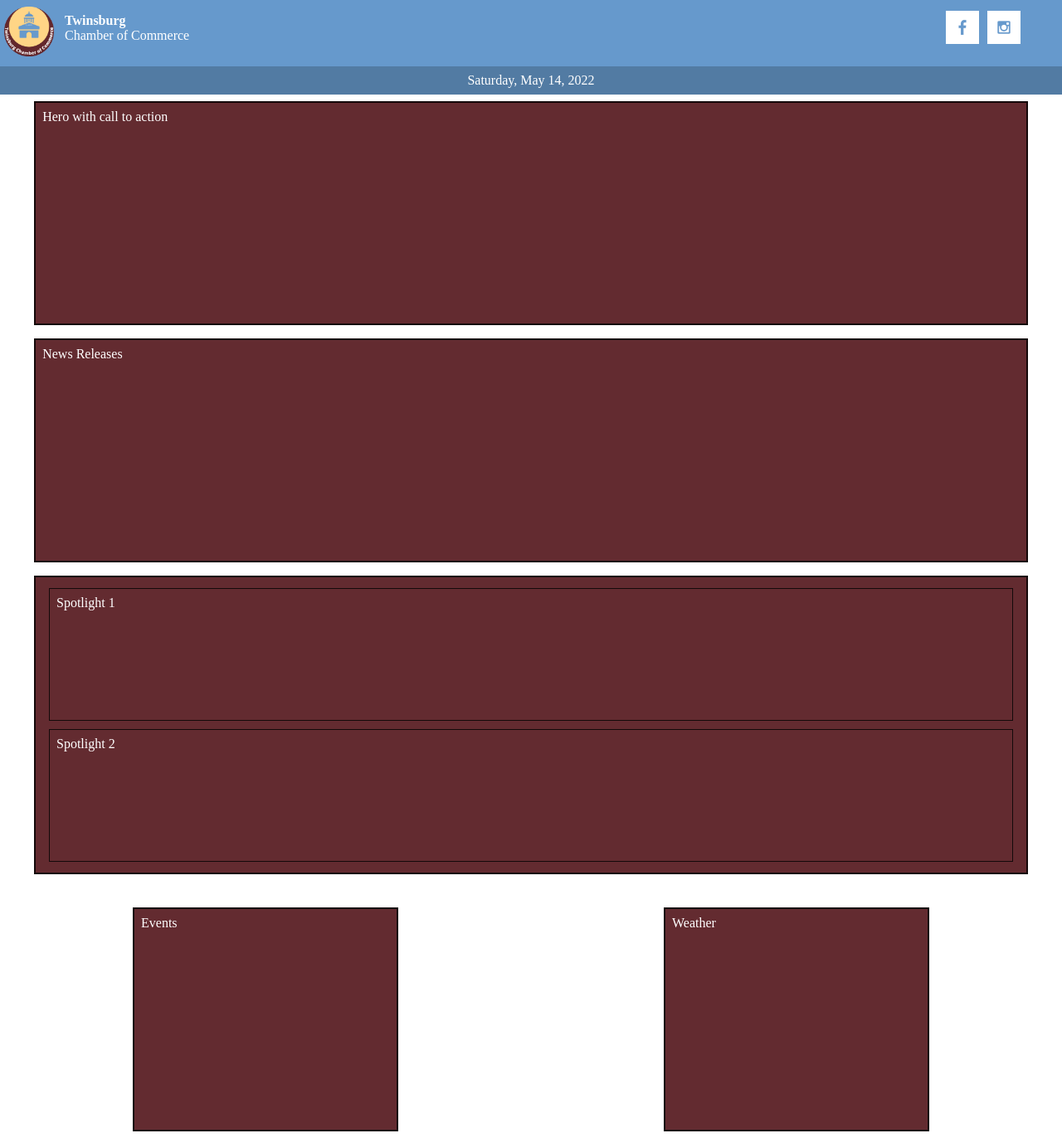
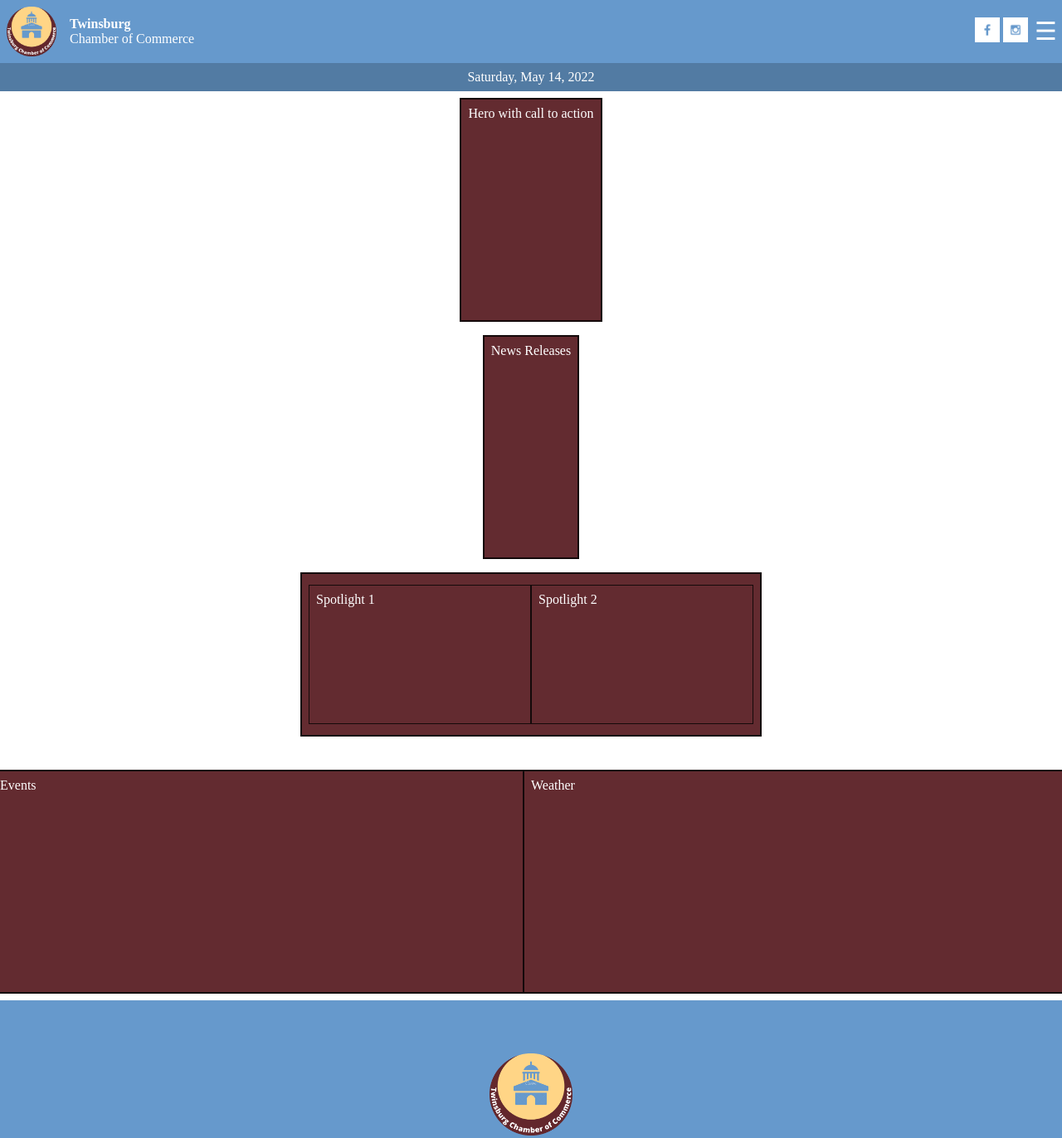
Before and after one commit to slclark4/wdd230, a plain HTML site: page chamber/index.html in a window 1280 px wide. Shown: the top 1372 px of the page at 83% size. Drawn offline with Linux system fonts and the light colour scheme.

Commit message:
working nav, header, main, and footer

```diff
--- a/chamber/css/base.css
+++ b/chamber/css/base.css
@@ -28,14 +28,16 @@ header {
   font-family: "Montserrat" sans-serif;
   background-color: #6699cc;
   color: #fff;
-  display: grid;
-  grid-template-columns: 70px 1fr 110px 40px;
-  grid-template-rows: 80px 1fr;
-  justify-items: center;
 }
 
-header div img {
-  width: 100%;
+.logo {
+  width: 60px;
+  padding: 0.5em;
+}
+
+.header-flex-container div {
+  display: flex;
+  align-items: center;
 }
 
 header p:nth-of-type(1) {
@@ -46,52 +48,60 @@ header p:nth-of-type(1) {
   justify-self: flex-start;
 }
 
-.img-container {
-  width: 60px;
-  grid-column: 1 / 2;
-  grid-row: 1 / 2;
-  padding: 0.5em;
+.header-flex-container {
+  display: flex;
+  align-items: center;
+  justify-content: space-between;
 }
 
-.social-media {
-  width: 100px;
-  display: flex;
-  grid-column: 3 / 4;
-  grid-row: 1 / 2;
-  padding: 0.5em;
+.header-flex-container.open {
+  align-items: flex-start;
 }
 
-.social-media a {
-  margin: 5px;
+.media-nav img {
+  margin: 2px;
+  width: 30px;
 }
 
 #navMenu {
   list-style-type: none;
-  padding: 0;
+  padding: 0.75em;
   background-color: #35382e;
+  margin: 0;
+  display: none;
+}
+
+#navMenu.open {
+  display: block;
+}
+
+#navMenu a {
   color: #ffd485;
-  /* padding: 0.5em; */
-  margin: 0;
-  height: fit-content;
-  width: fit-content;
+  text-decoration: none;
+  display: block;
+  padding: 0.75em 0;
+}
+
+#navMenu a:hover {
+  background-color: rgba(0, 0, 0, 0.3);
 }
 
 #navMenu li {
-  margin: 0.5em;
+  width: 100%;
   display: none;
+  border-bottom: #ffd485 1px solid;
+  text-align: center;
+}
+
+#navMenu li:nth-of-type(1) {
+  border-top: #ffd485 1px solid;
 }
 
 #navMenu.open li {
   display: block;
 }
 
-nav {
-  grid-column: 4 / 5;
-  grid-row: 1 / 2;
-  justify-self: flex-end;
-}
-
-nav button {
+header button {
   background: transparent;
   border: none;
   font-size: 30px;
@@ -114,81 +124,41 @@ nav button {
 }
 
 /* Main Styles */
-.hero {
+.hero,
+.event,
+.weather,
+.news-release,
+.join,
+.spotlights {
   background-color: #632b30;
   border: 2px solid rgba(0, 0, 0, 0.8);
   color: #fff;
-  width: 92vw;
-  height: 250px;
-  margin: 0.5em;
-  padding: 0.5em;
-}
-
-.event {
-  background-color: #632b30;
-  border: 2px solid rgba(0, 0, 0, 0.8);
-  color: #fff;
-  width: 92vw;
-  height: 250px;
-  margin: 0.5em;
-  padding: 0.5em;
-}
-
-.weather {
-  background-color: #632b30;
-  border: 2px solid rgba(0, 0, 0, 0.8);
-  color: #fff;
-  width: 92vw;
+  max-width: 92vw;
   height: 250px;
   margin: 0.5em;
   padding: 0.5em;
 }
 
 .join {
-  background-color: #632b30;
-  border: 2px solid rgba(0, 0, 0, 0.8);
-  color: #fff;
-  width: 92vw;
-  height: 250px;
-  margin: 0.5em;
-  padding: 0.5em;
   display: none;
 }
 
 .spotlights {
   list-style-type: none;
-  padding: 0;
-  margin: 0;
-  background-color: #632b30;
-  border: 2px solid rgba(0, 0, 0, 0.8);
-  color: #fff;
-  width: 92vw;
-  margin: 0.5em;
-  padding: 0.5em;
+  height: auto;
   margin-bottom: 2em;
 }
 
 .spotlights li {
-  width: 90vw;
+  max-width: 90vw;
   height: 150px;
   border: 1px solid rgba(0, 0, 0, 0.8);
   margin: 5px 0;
-  padding-top: 0.5em;
-  padding-left: 0.5em;
+  padding: 0.5em;
 }
 
 .spotlights li:nth-of-type(3) {
   display: none;
-}
-
-.news-release {
-  background-color: #632b30;
-  border: 2px solid rgba(0, 0, 0, 0.8);
-  color: #fff;
-  width: 92vw;
-  height: 250px;
-  margin: 0.5em;
-  padding: 0.5em;
 }
 
 footer {
--- a/chamber/index.html
+++ b/chamber/index.html
@@ -20,31 +20,38 @@
   </head>
   <body>
     <header>
-      <div class="img-container">
-        <img
+      <div class="header-flex-container">
+        <div>
+          <img class="logo"
             src="images/twinsburg-logo.png"
             alt="Twinsburg Chamber of Commerce Logo"
           />
+
+          <p><strong>Twinsburg</strong><br /> Chamber of Commerce</p>
         </div>
-      <p><strong>Twinsburg</strong><br /> Chamber of Commerce</p>
-      <div class="social-media">
+        <div class="media-nav">
           <a>
             <img src="images/facebook.png" alt="Facebook Profile Link" />
           </a>
           <a>
             <img src="images/instagram.png" alt="Instagram Profile Link" />
           </a>
+          <button id="menuButton">&#9776 <span id="closeMenu">x</span></button>
+        </div>
+
+
     </div>
     <nav>
-        <button id="menuButton">&#9776 <span id="closeMenu">x</span></button>
+
       <ul id="navMenu">
-          <li>Home</li>
-          <li>Discovery</li>
-          <li>Directory</li>
-          <li>Join</li>
-          <li>Contact</li>
+        <li><a href="#">Home</a></li>
+        <li><a href="#">Discovery</a></li>
+        <li><a href="#">Directory</a></li>
+        <li><a href="#">Join</a></li>
+        <li><a href="#">Contact</a></li>
       </ul>
     </nav>
+
         <p id="currentDate"></p>
     </header>
     <main>
```
Lines whose indentation alone changed are shown as unchanged.
